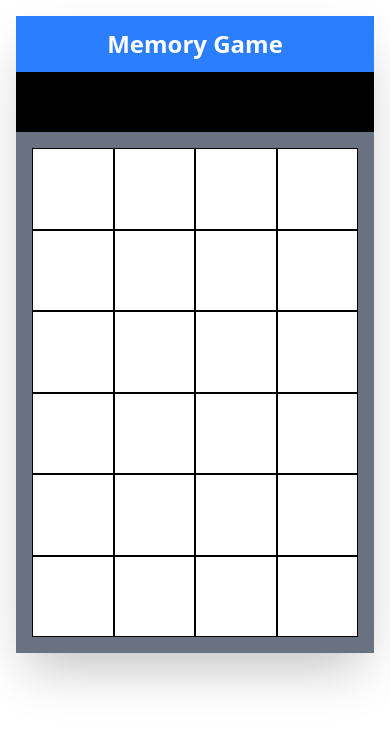
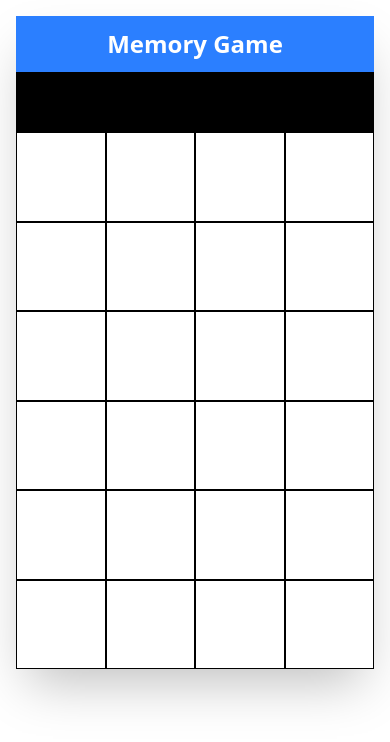
Before and after one commit to Venkata-Nageswara-Bhadri78/Memory-Game-Js-DOM, a website: page index.html in a window 390 px wide. Drawn offline with Linux system fonts and the light colour scheme.

Commit message:
Complete Code

```diff
--- a/dom.js
+++ b/dom.js
@@ -42,7 +42,7 @@ for(let i=0 ; i<array.length ; i++){
     img.style.display = "none";
     let newDiv = document.createElement('div');
     newDiv.className = "extra";
-    // newDiv.style.backgroundColor = "green";
+    newDiv.style.backgroundColor = "green";
     newDiv.style.cursor = "pointer";
 
 
--- a/index.html
+++ b/index.html
@@ -26,7 +26,7 @@
         <div class="result bg-black mx-auto md:w-1/2 flex flex-row justify-center items-center text-2xl p-[30px] font-bold">
             <div id="won"></div>
         </div>
-        <div id="container" class="container p-4 grid grid-rows-4 grid-cols-4 md:grid-cols-6 md:w-1/2 md:mx-auto mx-auto bg-gray-500 md:p-5">
+        <div id="container" class="container grid grid-rows-4 grid-cols-4 md:grid-cols-6 md:w-1/2 md:mx-auto mx-auto bg-gray-500 md:p-5">
             <div id = "item-1" class="item aspect-square bg-white border"><div class="init-1" id="init"></div></div>
             <div id = "item-2" class="item aspect-square bg-white border"></div>
             <div id = "item-3" class="item aspect-square bg-white border"></div>
```
